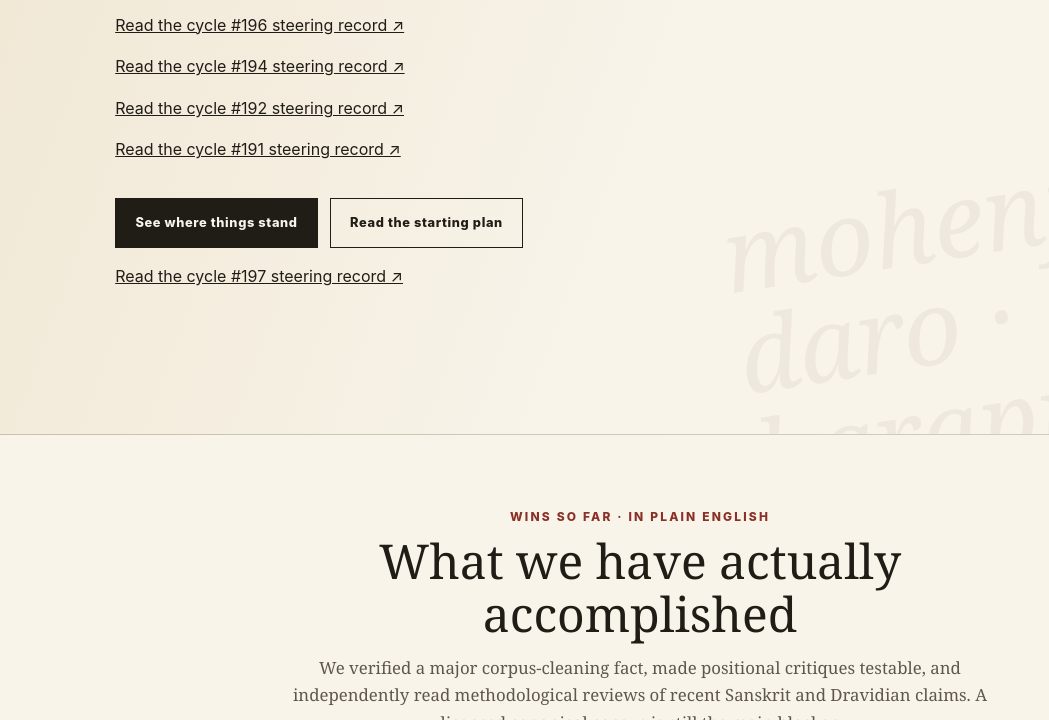
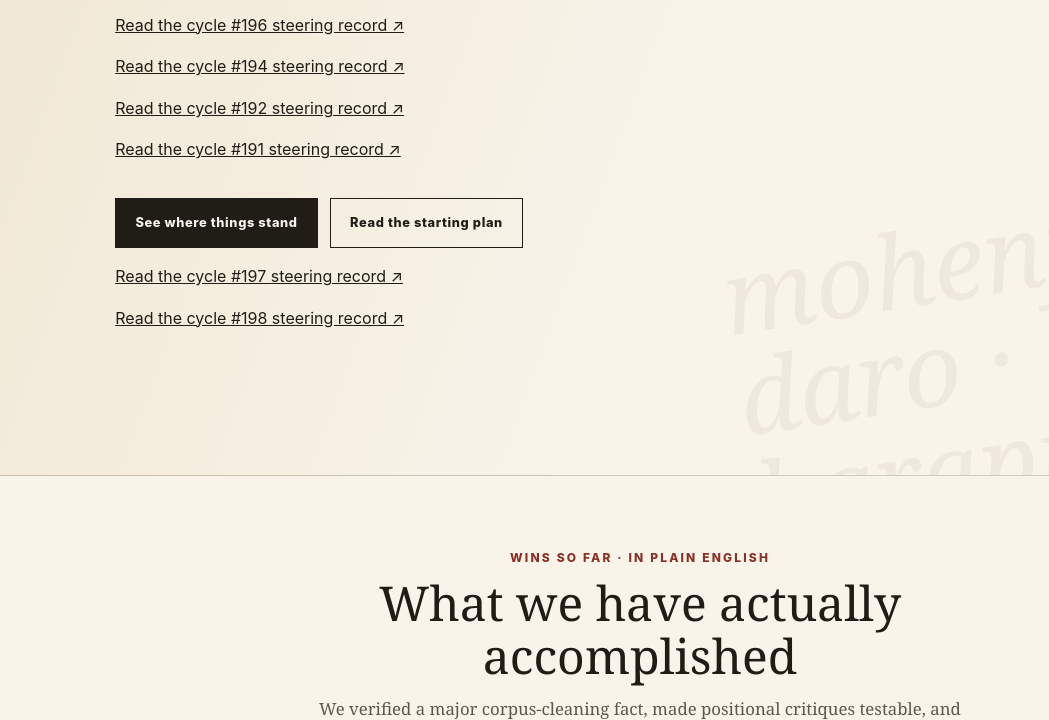
Before and after one commit to SoylentAquamarine/indus-script-collective, a plain HTML site: page docs/index.html in a window 1280 px wide. Shown: the part 1150-1870 px from the top of the page, without its empty margins (0-1049 px from the left). Drawn offline with Linux system fonts and the light colour scheme; no server answers.

Commit message:
docs: link cycle 198 steering record on homepage

```diff
--- a/docs/index.html
+++ b/docs/index.html
@@ -57,6 +57,7 @@
           <a class="button secondary" href="#dialogue">Read the starting plan</a>
         </div>
         <p><a href="https://github.com/SoylentAquamarine/indus-script-collective/blob/chatgpt/cycle189-20261126-indus/steering/meetings/chatgpt-2026-11-27-cycle-197.md">Read the cycle #197 steering record ↗</a></p>
+        <p><a href="https://github.com/SoylentAquamarine/indus-script-collective/blob/chatgpt/cycle189-20261126-indus/steering/meetings/chatgpt-2026-11-27-cycle-198.md">Read the cycle #198 steering record ↗</a></p>
       </div>
 
       <section class="highlights-section" aria-labelledby="highlights-title">
```
